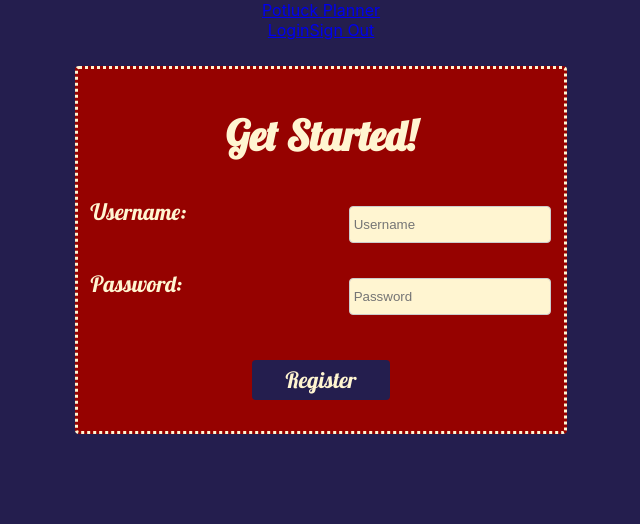
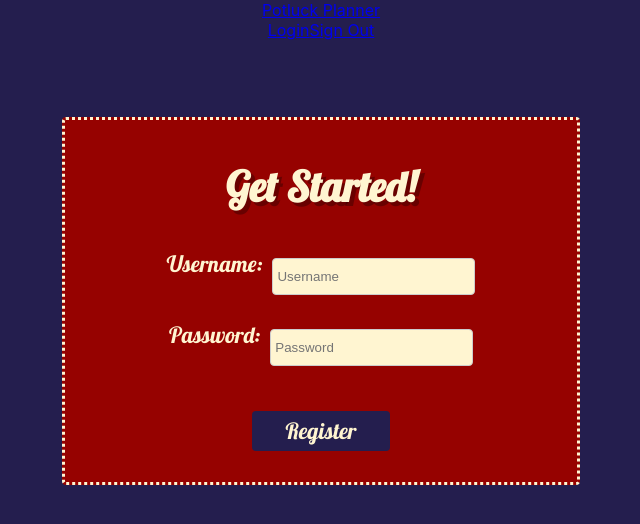
Before and after one commit to potluckplanner2/Front-end, a React (Create React App) app in the folder potluck-planner/: page /api/auth/register in a window 1280 px wide. Shown: the top 524 px of the page, without its empty margins (319-959 px from the left). Built offline with nearby package versions, Linux system fonts and the light colour scheme.

Commit message:
just in case commit

```diff
--- a/potluck-planner/src/register.scss
+++ b/potluck-planner/src/register.scss
@@ -1,27 +1,27 @@
 body {
     background-color: #241E4E;
-
-    h1 {
-        color: #FFF5D1;
-        font-family: "Lobster";
-        font-size: 2.6rem;
-    }
-}
 
     .registerForm {
         border: 3px dotted #FFF5D1;
         display: flex;
         flex-wrap: wrap;
         width: 36%;
-    margin: 2% auto;
-    padding: 1%;
+        margin: 6% auto;
+        padding: 1% 2%;
         justify-content: center;
         background-color: #960200;
         border-radius: 4px;
 
+        h1 {
+            color: #FFF5D1;
+            font-family: "Lobster";
+            font-size: 2.6rem;
+            text-shadow: 4px 4px rgba(0, 0, 0, .3);
+        }
+
         label {
             display: flex;
-        justify-content: space-between;
+            justify-content: center;
             width: 100%;
             margin: 2% 0;
             color: #FFF5D1;
@@ -61,10 +61,12 @@ body {
             margin: 6% 0 4%;
             font-family: "Lobster";
             font-size: 1.4em;
+            cursor: pointer;
             &:focus {
                 outline: none;
             }
             &:hover {
+                color: #FFD046;
                 background-color: rgb(62, 71, 145);
                 text-shadow: 4px 4px rgba(0, 0, 0, .5);
                 box-shadow: 4px 4px rgba(0, 0, 0, .8);
@@ -72,3 +74,4 @@ body {
             }
         }
     }
+}
```
Lines whose indentation alone changed are shown as unchanged.
